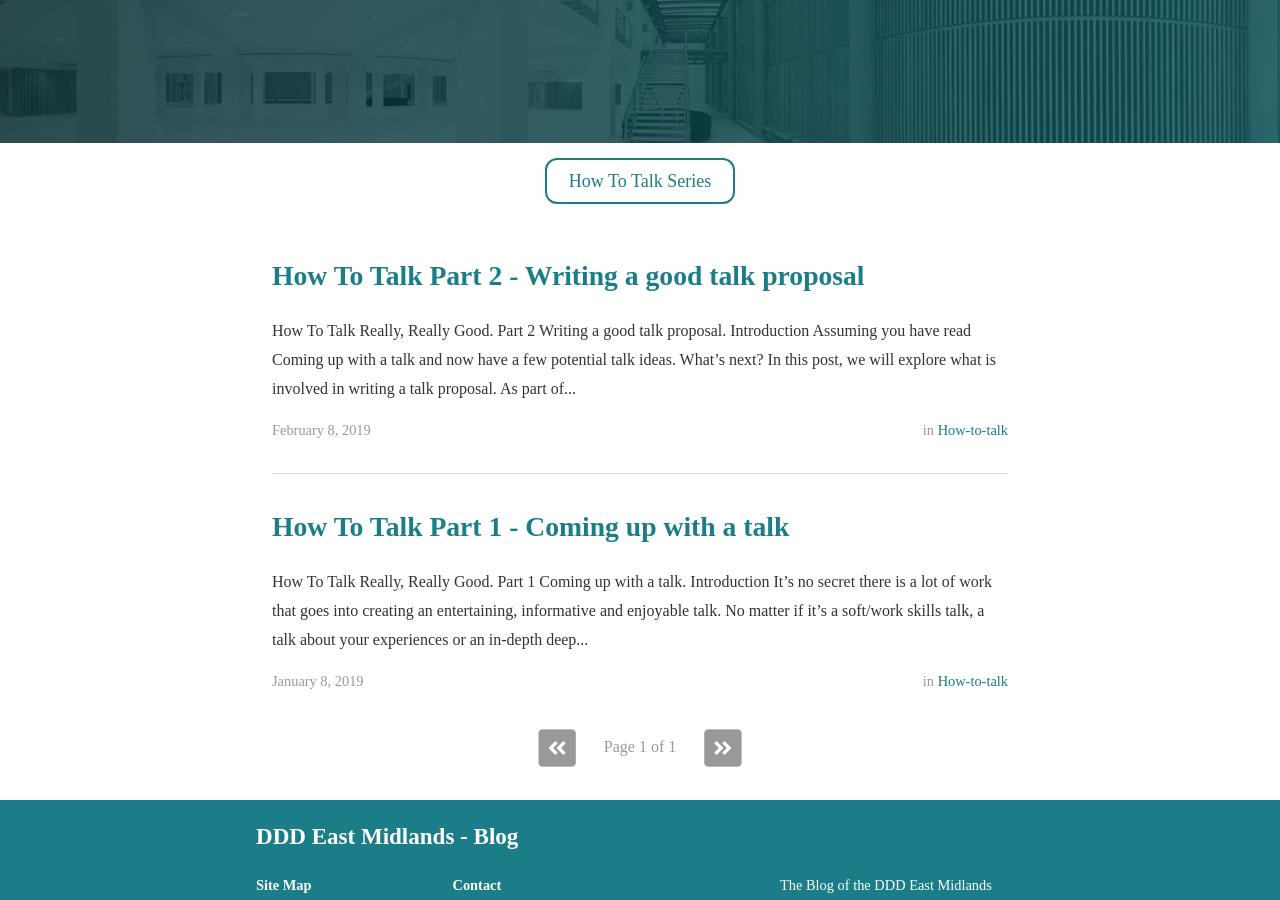
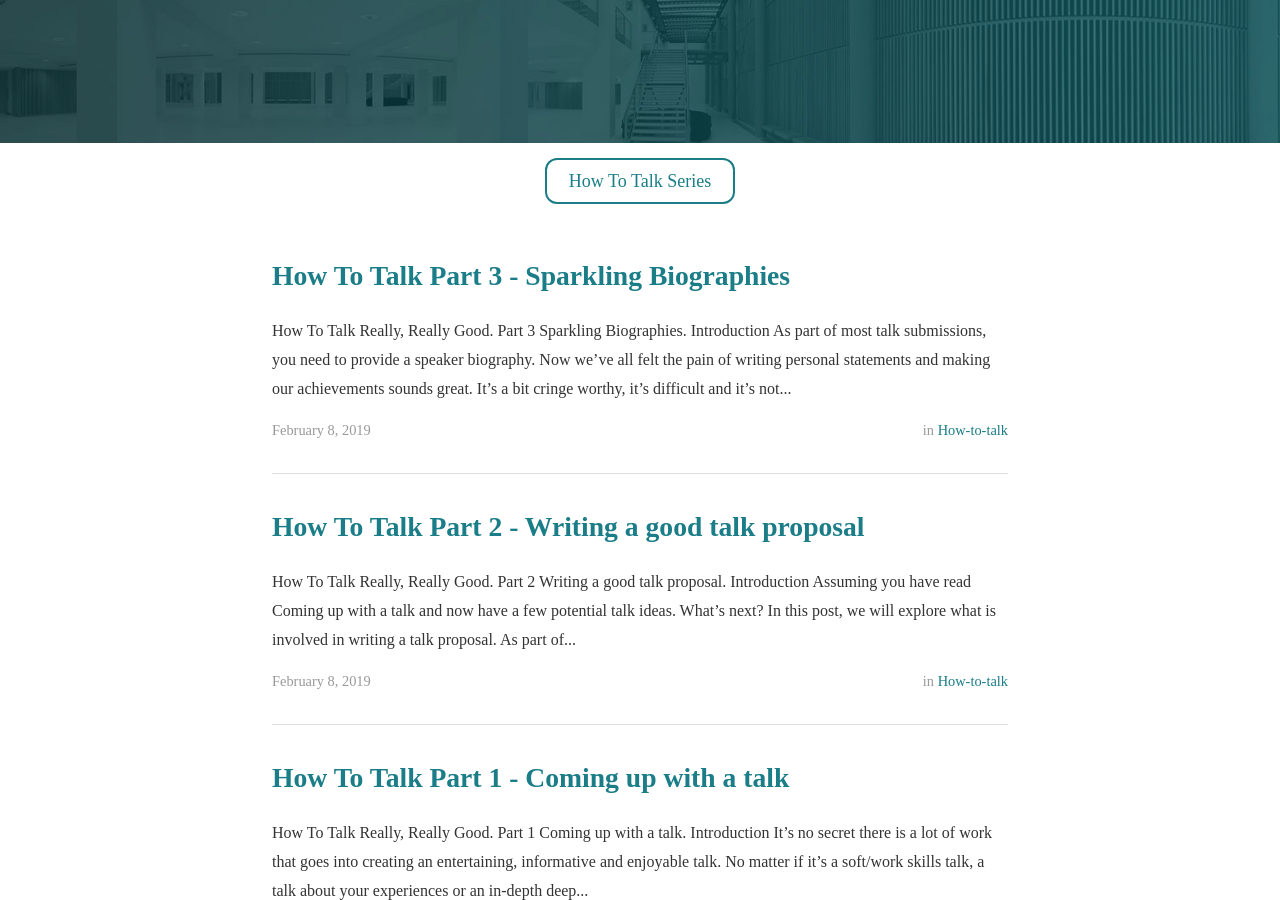
Before and after one commit to DDDEastMidlandsLimited/dddem-blog, a Jekyll site: the page built from index.html, in a window 1280 px wide and 900 px high, scrolled down 311 px. Built offline with Jekyll 4.4.1, drawn with Linux system fonts in a browser that asks for light colours; nearby versions of some CDN libraries; the list of posts is cut into pages by our own code; some of the changed lines change nothing that is shown.

Commit message:
Add How To Talk Three

```diff
--- a/_posts/2019-01-08-coming-up-with-a-talk-post.md
+++ b/_posts/2019-01-08-coming-up-with-a-talk-post.md
@@ -92,6 +92,7 @@ _How To Talk Really, Really Good_
 
 * <strong><a href="{{site.baseurl}}/2019/01/08/coming-up-with-a-talk-post.html">How To Talk Part 1 - Coming up with a talk</a></strong>
 * <a href="{{site.baseurl}}/2019/02/08/writing-a-talk-proposal-post.html">How To Talk Part 2 - Writing a good talk proposal</a>
+* <a href="{{site.baseurl}}/2019/02/23/sparkling-biographies-post.html">How To Talk Part 3 - Sparkling Biographies</a>
 
 ---
 
--- a/_posts/2019-02-08-writing-a-talk-proposal-post.md
+++ b/_posts/2019-02-08-writing-a-talk-proposal-post.md
@@ -329,6 +329,7 @@ _How To Talk Really, Really Good_
 
 * <a href="{{site.baseurl}}/2019/01/08/coming-up-with-a-talk-post.html">How To Talk Part 1 - Coming up with a talk</a>
 * <strong><a href="{{site.baseurl}}/2019/02/08/writing-a-talk-proposal-post.html">How To Talk Part 2 - Writing a good talk proposal</a></strong>
+* <a href="{{site.baseurl}}/2019/02/23/sparkling-biographies-post.html">How To Talk Part 3 - Sparkling Biographies</a>
 
 ---
 
--- /dev/null
+++ b/_posts/2019-02-23-sparkling-biographies-post.md
@@ -0,0 +1,145 @@
+---
+layout: post
+title: How To Talk Part 3 - Sparkling Biographies
+description: "Writing your biography"
+date: 2019-02-08
+cover: "/assets/header_image.jpg"
+author: Jessica White
+categories: [how-to-talk]
+comments: false
+share: true
+---
+
+----
+<center>
+<h3 class="quote"><i>How To Talk Really, Really Good. Part 3</i> </h3>
+<h3 class="quote"><i>Sparkling Biographies.</i> </h3>
+</center>
+
+---
+<br/>
+
+# Introduction
+---
+
+As part of most talk submissions, you need to provide a speaker biography. Now we’ve all felt the pain of writing personal statements and making our achievements sounds great. It’s a bit cringe worthy, it’s difficult and it’s not a lot of fun. Doing this in one to two paragraphs can be a bit of a nightmare.
+
+To help out, here are some of our top tips when writing a bio:
+
+<br/>
+
+# What to include
+
+---
+
+There are many ways in which to structure a biography. Personally, I start by imagining I’m on an English 90’s game show where I need to answer a guy in a sequined jacket “What’s your name and where do you come from”.
+Below are the three points I try to include in my own biographies.
+
+## Who are you?
+
+<p class="quote"><i>Jessica is a software developer, international speaker & avid learner.</i></p>
+
+What is your name, and what do you do? some people include their place of work in this section
+
+## What are your qualifications?
+
+<p class="quote"><i>Topics that they are interested in include community building, monitoring and continuous improvement of systems. They are a Director and Co-Founder of DDD East Midlands, a technology conference which will take place in 2019.</i></p>
+
+The above is for a general biography, and changes per conference. What do you do for your work or associated extra activities? Don’t write your resume, but it’s good to include why you are talking about a topic. Maybe it’s an interest or maybe you work in a company or discipline that specialises in the topic?
+This may be a selling point to people coming to see your talk.
+
+## Something personal
+
+<p class="quote"><i>Before switching to technology, they spent a previous life as a neuroscientist. They are easily bribed with coffee & loves hearing about other people’s experiences.</i></p>
+
+I like to add a statement that gives other people an excuse to chat. I also get a lot of coffee out the last sentence, and I really do love coffee. Something humanising, that gives others the chance to come up and have something to approach you with.
+
+# Keep it in context
+
+---
+
+For every conference and talk I adjust my biography, and there a number of people that do the same.
+
+Much like people edit their CV’s and personal statements for certain job applications, you can edit your biography to suit a conference theme or to demonstrate why you are a good person to listen to about your talk topic.
+
+An example of this is that I don’t include founding and running Women In Tech in any biographies that aren’t for diversity conferences. Likewise, for diversity conferences I minimise the references to my continuous improvement and monitoring work. Neither the attendees or organisers are focused on that work, instead they want to hear about diversity initiatives.
+
+# Write in third person
+
+---
+
+It feels very odd to write in third person, but there are numerous advantages to doing so.
+
+- **SEO** — Don’t your name an unnatural amount but having text about you, mentioning your name will help SEO for the talks featuring it.
+
+- **Help the flow of the sites it appears on** — It will appear on sites where it looks like people are talking about you and, as such, will read a lot better with this perspective.
+
+Personally, I prefer writing in this way. Talking in third person makes it feel less like I’m going _“me, me, me!”_.
+
+# Short and sweet
+
+---
+
+As mentioned before, this isn’t your CV. Like all speeches, the best biographies are short and sweet.
+
+Your audience is going to be people scanning through agendas and selecting talks, or conference panel member who might have to be sifting though hundreds of applications in a matter of days. They are people who need succinct information that doesn’t take much time to read.
+
+If you really struggle with this, you can include a link or two, or base it on your twitter biography if you have one. That character limit can be really handy on showing you what information is important.
+
+# Get someone else to summarise you
+
+---
+
+Though I’m writing about creating your own biographies, my first one was actually written by a friend in the industry. They gave me three sentences and then I embellished.
+
+Sometimes it’s easier to get someone else to write about how awesome you are.
+
+# Give it some personality Sugar!
+
+---
+
+There is never any harm in adding a bit of fun. You aren’t just your name or qualifications, you are an interesting and individual person.
+
+I drink more coffee than is healthy. I love learning from others. I hope both of these aspects come across in my biographies, because I want to be approachable and be fed coffee.
+
+It helps me too. I’m not great at approaching people myself. I’m still a little socially awkward, though I am trying to learn. By giving others a way to approach me and feel they can chat… well it saves some effort and means I don’t miss out on meeting great minds.
+
+# Reviews
+
+---
+
+Don’t rely on just your own thoughts. This is a difficult piece of writing and I haven’t met anyone who enjoys it or thinks they are particularly good at it yet.
+
+Get a friend, a colleague or both to review your biographies. It’ll be valuable.
+
+---
+
+None of this is an exact science and everything written here is from personal experience or opinion. I hope that it helps in some way, and I am still looking to get better at this practice myself, so if you have any resources or advice, please send it over.
+
+Below are some other blogs with tips and examples.
+
+Good Luck!
+
+## Here Are Some Links To Help
+
+- [Tips for Crafting Your Bio — Women Talk Design](https://medium.com/women-talk-design/tips-for-crafting-your-bio-5f8fa7b5d234)
+- [11 Tips On How To Write A Personal Biography & Examples — Pete Kistler](https://brandyourself.com/blog/how-tos/8-tips-on-how-to-write-a-personal-biography/)
+- [8 of the Best Professional Bio Examples We’ve Ever Seen — Lindsay Kolowich](https://blog.hubspot.com/marketing/professional-bio-examples)
+- [8 Steps to Writing a Bio Like a Pro — Jörgen Sundberg](https://theundercoverrecruiter.com/8-steps-writing-bio-pro-chris-brogan-fact/)
+
+
+---
+
+## Series
+
+_How To Talk Really, Really Good_
+
+* <a href="{{site.baseurl}}/2019/01/08/coming-up-with-a-talk-post.html">How To Talk Part 1 - Coming up with a talk</a>
+* <a href="{{site.baseurl}}/2019/02/08/writing-a-talk-proposal-post.html">How To Talk Part 2 - Writing a good talk proposal</a>
+* <strong><a href="{{site.baseurl}}/2019/02/23/sparkling-biographies-post.html">How To Talk Part 3 - Sparkling Biographies</a></strong>
+
+---
+
+<div style="text-align:center; width:20%; margin-left: 10%;" markdown="1">
+<img src="{{site.baseurl}}/assets/logo.png" alt="Logo">
+</div>
```
